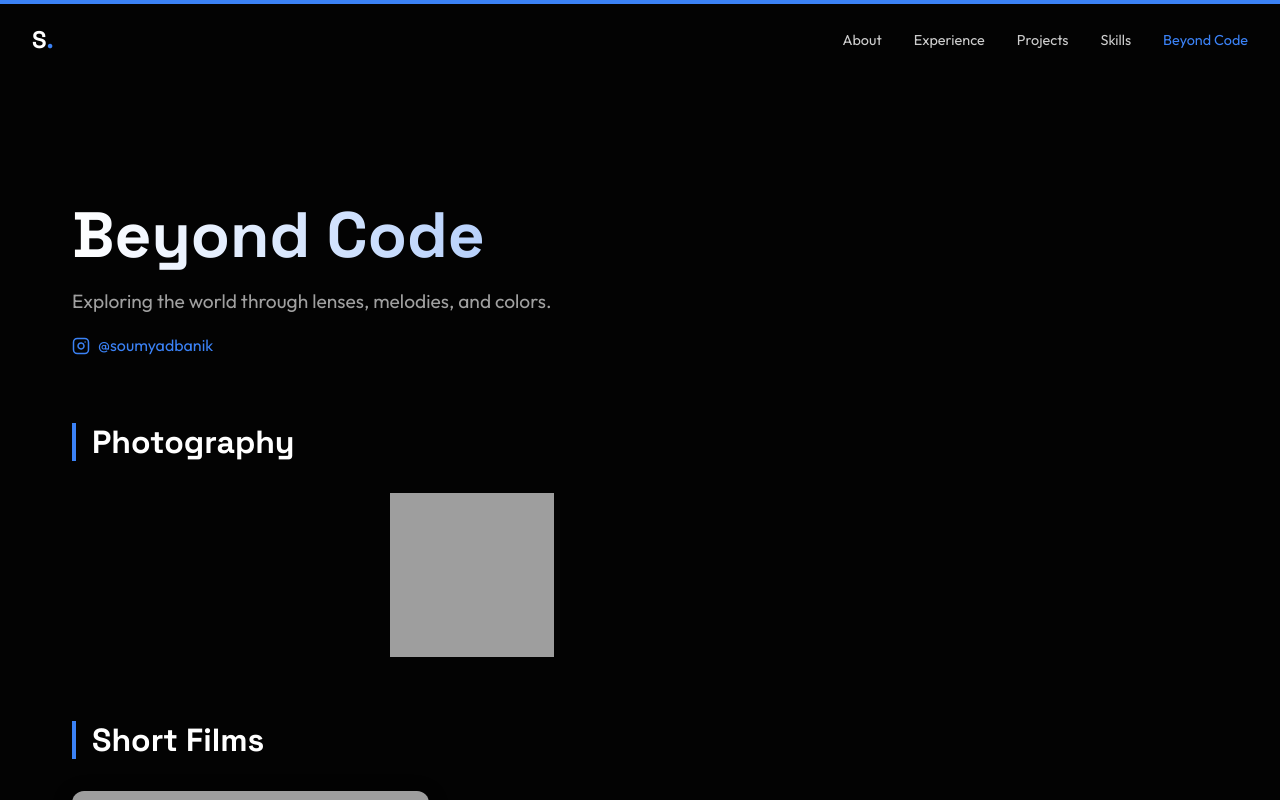
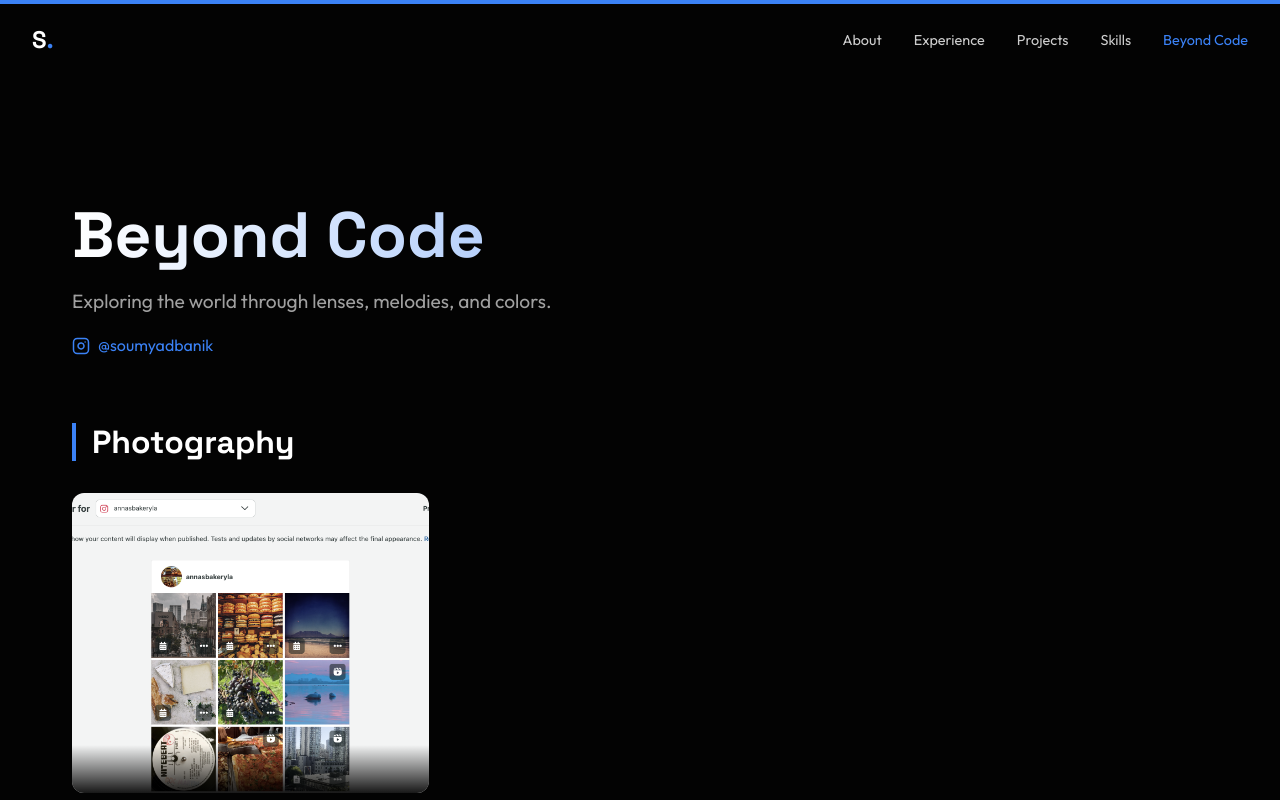
Before and after one commit to soumyadbanik/soumyadbanik.github.io, a React (Vite) app: page /#/beyond-code in a window 1280 px wide. Shown: the top 800 px of the page. Built offline with nearby package versions, Linux system fonts and the light colour scheme; grey boxes are pictures that could not be loaded; the HTML template or start-up script is replaced by a standard one.

Commit message:
Content: Add insta grid screenshot

```diff
--- a/src/data/creative.js
+++ b/src/data/creative.js
@@ -1,6 +1,11 @@
 export const creativeData = {
     photography: [
-        { id: 1, type: "instagram", url: "https://www.instagram.com/p/DFlObFBzktI/", title: "Instagram Feed" },
+        {
+            id: 1,
+            type: "image",
+            url: "/images/insta_grid.png",  // User should replace this single file
+            link: "https://instagram.com/soumyadbanik"
+        }
     ],
     shortFilms: [
         { id: "LXb3EKWsInQ", type: "youtube", title: "Cinematic Reel 2024" },
--- a/src/pages/BeyondCode.jsx
+++ b/src/pages/BeyondCode.jsx
@@ -107,50 +107,13 @@ const ImageCard = ({ url, title }) => (
 
 
 
-const InstagramGrid = ({ items }) => (
-    <div style={{
-        display: 'grid',
-        gridTemplateColumns: 'repeat(3, 1fr)',
-        gap: '4px', // Tight gap like Instagram
-        maxWidth: '500px', // Restrict width to mimic profile view
-        margin: '0 auto' // Center it
-    }}>
-        {items.map((item) => (
-            <motion.a
-                key={item.id}
-                href={item.link}
-                target="_blank"
-                rel="noreferrer"
-                whileHover={{ opacity: 0.8 }}
-                style={{
-                    display: 'block',
-                    aspectRatio: '1/1',
-                    overflow: 'hidden',
-                    backgroundColor: '#111'
-                }}
-            >
-                <img
-                    src={item.url}
-                    alt="Instagram Post"
-                    style={{ width: '100%', height: '100%', objectFit: 'cover' }}
-                />
-            </motion.a>
-        ))}
-    </div>
-);
+
 
 const CreativeSection = ({ title, items }) => {
     if (!items || items.length === 0) return null;
 
     // Special layout for Photography (Insta Grid)
-    if (title === "Photography") {
-        return (
-            <section>
-                <SectionHeader title={title} />
-                <InstagramGrid items={items} />
-            </section>
-        );
-    }
+
 
     return (
         <section>
```
Also changed, not shown: public/images/insta_grid.png (added).
